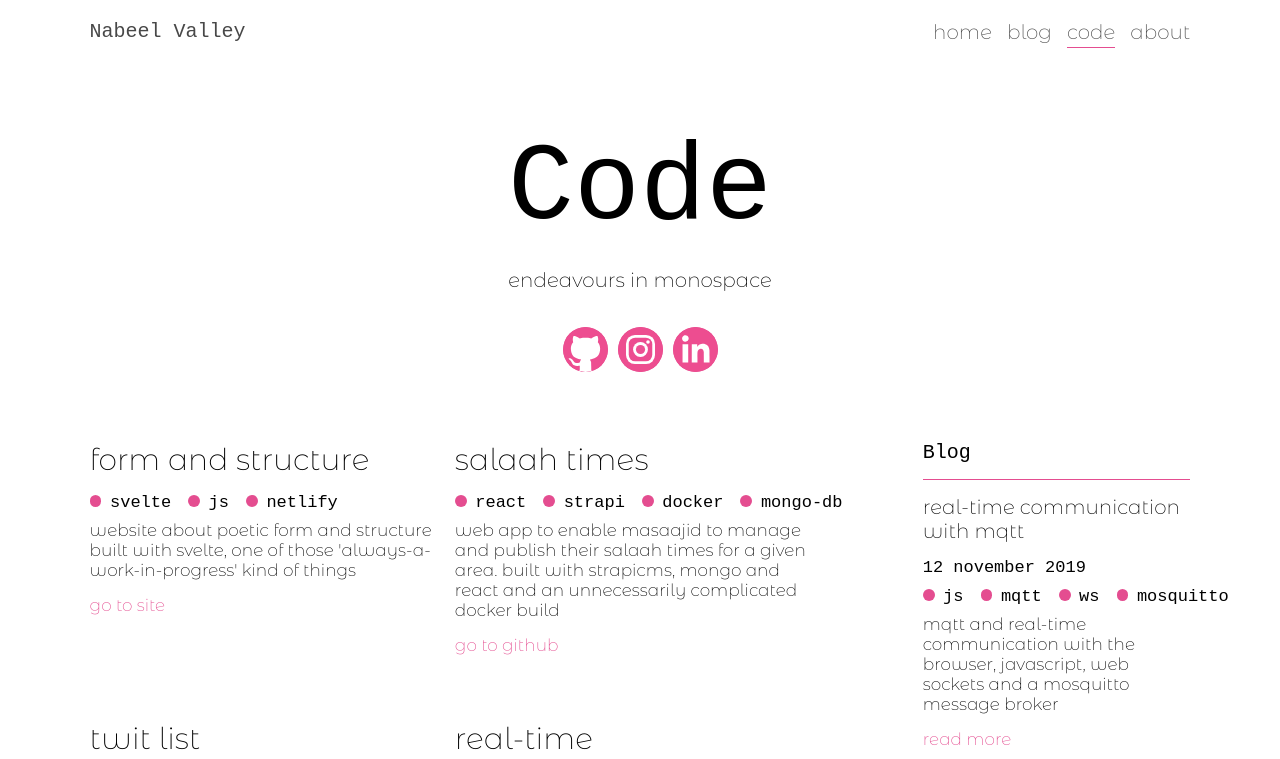
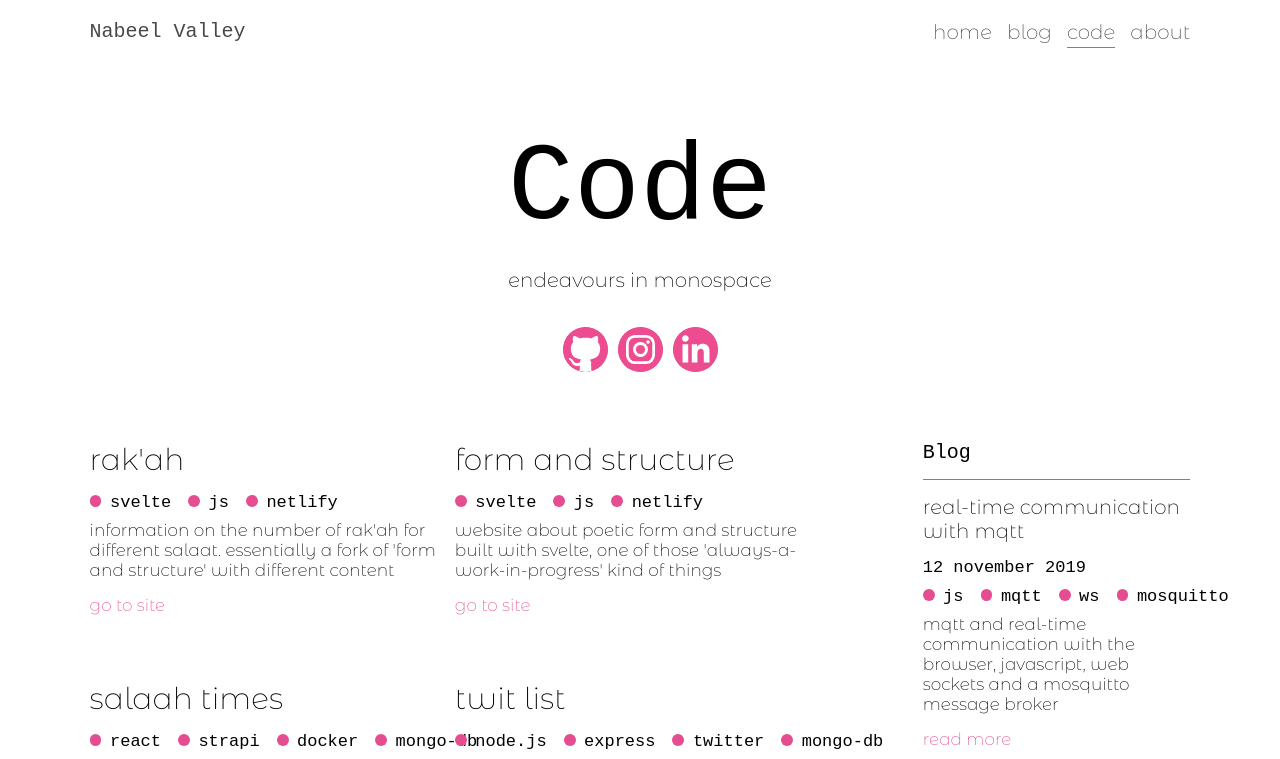
Before and after one commit to nabeelvalley/website, a React (Create React App) app: page /code in a window 1280 px wide. Shown: the top 759 px of the page. Built offline with nearby package versions, Linux system fonts and the light colour scheme; a web font is replaced by a local one.

Commit message:
:sparkles: add rak'ah project info

```diff
--- a/src/Code/Code.js
+++ b/src/Code/Code.js
@@ -11,6 +11,13 @@ const Code = () => <ContentPage title="Code" subtitle="Endeavours in Monospace">
     </Helmet>
 
     <ProjectGroup isFullWidth={false}>
+        <ProjectItem
+            title="Rak'ah"
+            tech={['svelte', 'js', 'netlify']}
+            description="Information on the number of Rak'ah for different Salaat. Essentially a fork of 'Form and Structure' with different content"
+            link="https://rakaah.netlify.com"
+            linkText="Go to Site"
+        />
         <ProjectItem
             title="Form and Structure"
             tech={['svelte', 'js', 'netlify']}
```
